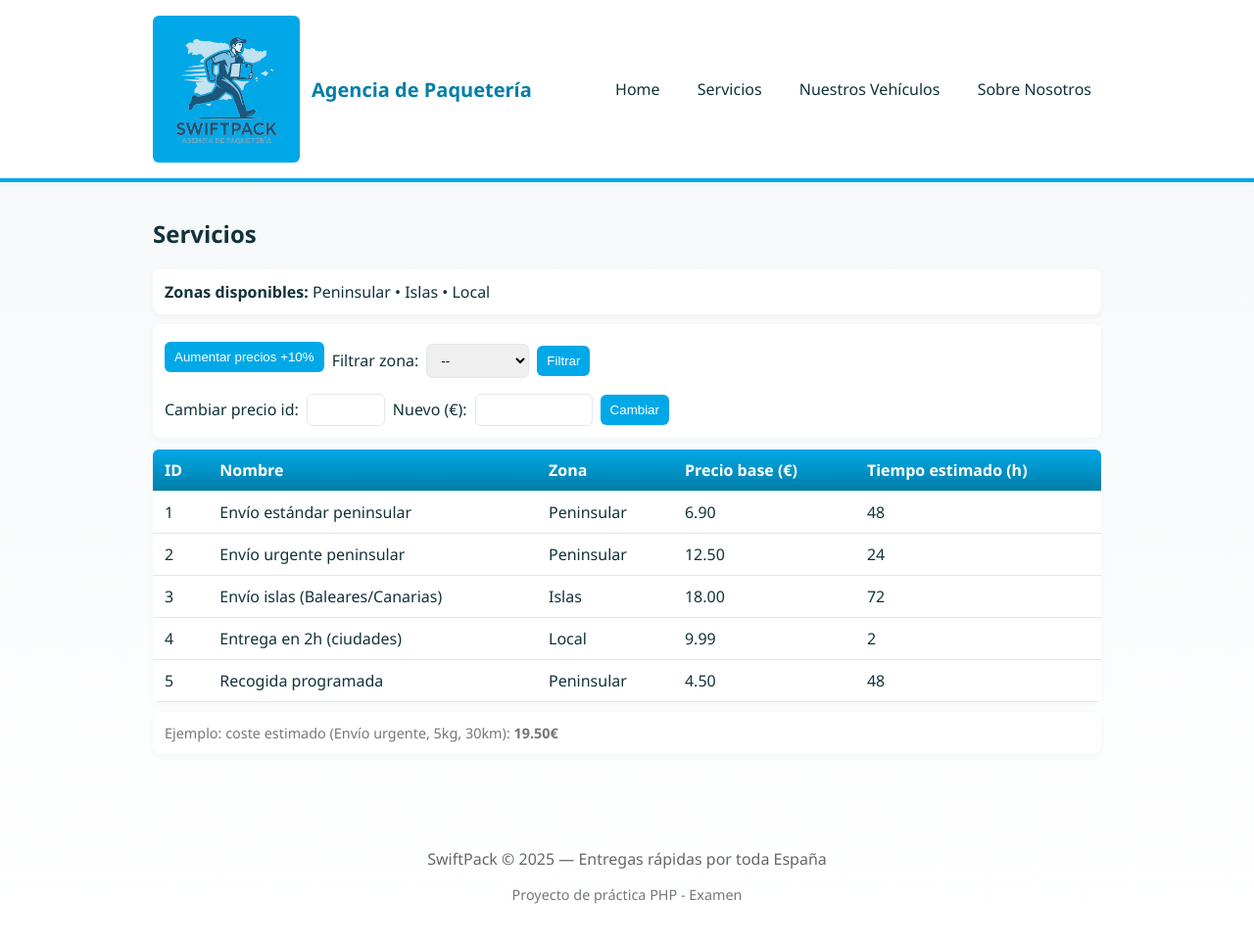
After one commit to IsraelTheBes37/G6_Proyecto_IAWE, a PHP site: page /servicios_vista.php in a window 1280 px wide. The commit adds this page. Shown: the whole page at 98% size. Run offline with PHP 8.4, Linux system fonts and the light colour scheme.

Commit message:
Actualización del proyecto, incluir MVC

```diff
--- a/css/estilo.css
+++ b/css/estilo.css
@@ -1,108 +1,59 @@
-/* Reset básico */
-* {
-    margin: 0;
-    padding: 0;
-    box-sizing: border-box;
+/* css/styles.css - SwiftPack palette: celeste (#00a8e8) + blanco */
+:root{
+  --celeste: #00a8e8;
+  --celeste-dark: #007ea6;
+  --blanco: #ffffff;
+  --gris-claro: #f4f7f9;
+  --gris: #e1e8ee;
+  --texto: #12323a;
 }
 
-body {
-    font-family: "Open Sans", Arial, sans-serif;
-    background-color: #1c1c1c; /* Fondo oscuro estilo juego */
-    color: #f0f0f0;           /* Texto claro para contraste */
-    line-height: 1.6;
-    padding: 20px;
+*{box-sizing:border-box}
+body{
+  font-family: "Segoe UI", Roboto, Arial, sans-serif;
+  margin:0;
+  color:var(--texto);
+  background:linear-gradient(180deg,var(--gris-claro),#fff);
+  -webkit-font-smoothing:antialiased;
 }
+.container{ max-width:1000px; margin:0 auto; padding:16px; }
 
-/* Navegación */
-nav {
-    background-color: #2c2c2c;
-    padding: 10px 20px;
-    border-radius: 5px;
-    margin-bottom: 20px;
+/* header */
+.site-header{ background:var(--blanco); border-bottom:4px solid var(--celeste); box-shadow:0 2px 6px rgba(0,0,0,0.04); }
+.header-inner{ display:flex; align-items:center; justify-content:space-between; }
+.brand{ display:flex; align-items:center; gap:12px; }
+.logo{ width:150px; height:150px; object-fit:contain; border-radius:6px; background:var(--celeste); padding:6px; }
+.brand h1{ margin:0; font-size:20px; color:var(--celeste-dark); }
+
+/* nav */
+.main-nav a{ text-decoration:none; color:var(--texto); margin-left:14px; padding:8px 10px; border-radius:6px; transition:all .15s; }
+.main-nav a:hover{ background:var(--celeste); color:var(--blanco); }
+
+/* hero */
+.hero{ background:linear-gradient(90deg, rgba(0,168,232,0.12), rgba(0,168,232,0.04)); border-radius:8px; padding:18px; margin:16px 0; }
+.hero h2{ color:var(--celeste-dark); margin:0 0 8px 0; }
+.hero p{ margin:0; }
+
+/* table */
+.table{ width:100%; border-collapse:collapse; margin-top:12px; background:var(--blanco); border-radius:6px; overflow:hidden; box-shadow:0 2px 8px rgba(0,0,0,0.03);}
+.table th, .table td{ padding:10px 12px; border-bottom:1px solid var(--gris); text-align:left; }
+.table th{ background:linear-gradient(180deg,var(--celeste),var(--celeste-dark)); color:var(--blanco); }
+
+/* controls */
+.controls{ display:flex; flex-wrap:wrap; gap:8px; margin:12px 0; align-items:center; }
+.controls select, .controls input[type="number"], .controls button{ padding:8px 10px; border:1px solid var(--gris); border-radius:6px; }
+.controls button{ background:var(--celeste); color:var(--blanco); border:none; cursor:pointer; }
+.controls button.secondary{ background:#fff; color:var(--celeste); border:1px solid var(--celeste); }
+
+/* cards */
+.card{ background:var(--blanco); padding:12px; border-radius:8px; box-shadow:0 2px 6px rgba(0,0,0,0.04); margin:10px 0; }
+
+/* footer */
+.site-footer{ padding:14px 0; text-align:center; background:transparent; color:#666; margin-top:24px; }
+.small{ font-size:0.9em; color:#777; }
+
+/* responsive */
+@media (max-width:720px){
+  .header-inner{ flex-direction:column; gap:8px; align-items:flex-start; }
+  .main-nav{ display:flex; gap:8px; flex-wrap:wrap;}
 }
-
-nav a {
-    color: #f0a500; /* Naranja oscuro para enlaces */
-    text-decoration: none;
-    margin-right: 15px;
-    font-weight: bold;
-    transition: color 0.3s;
-}
-
-nav a:hover {
-    color: #00ff00; /* Verde brillante al pasar el mouse */
-}
-
-/* Tablas */
-table {
-    width: 100%;
-    border-collapse: collapse;
-    margin-bottom: 20px;
-    background-color: #2c2c2c;
-    border-radius: 5px;
-    overflow: hidden;
-}
-
-th, td {
-    padding: 10px;
-    text-align: left;
-    border-bottom: 1px solid #444;
-}
-
-th {
-    background-color: #333;
-    color: #f0a500;
-}
-
-td {
-    color: #ddd;
-}
-
-/* Encabezados */
-h2, h3 {
-    color: #f0a500;
-    margin-bottom: 15px;
-}
-
-/* Párrafos */
-p {
-    margin-bottom: 15px;
-}
-
-/* Footer */
-footer {
-    margin-top: 30px;
-    padding: 15px 10px;
-    background-color: #2c2c2c;
-    color: #999;
-    text-align: center;
-    border-radius: 5px;
-}
-
-/* Resaltar filas de tabla al pasar el mouse */
-tr:hover {
-    background-color: #3a3a3a;
-}
-
-/* Pequeños detalles estéticos */
-hr {
-    border: 0;
-    height: 1px;
-    background-color: #444;
-    margin: 20px 0;
-}
-.banner {
-    width: 100%;
-    overflow: hidden; /* evita scroll por la imagen */
-    margin-bottom: 20px;
-}
-
-.banner-img {
-    width: 100%;          /* se adapta al ancho del navegador */
-    max-height: 300px;    /* altura máxima para no tapar contenido */
-    height: auto;
-    display: block;
-    object-fit: cover;    /* recorta si la proporción no coincide */
-    border-radius: 5px;
-    box-shadow: 0 4px 8px rgba(0,0,0,0.5);
-}
--- a/funciones.php
+++ b/funciones.php
@@ -1,95 +1,116 @@
 <?php
+// funciones.php - funciones para Agencia SwiftPack
 
-/* ===========================================================
-   FUNCIONES PARA EQUIPOS
-   =========================================================== */
+// ---------- Funciones de presentación ----------
+function pintarTablaVehiculos($vehiculos) {
+    echo "<table class='table'>";
+    echo "<tr><th>ID</th><th>Tipo</th><th>Matricula</th><th>Capacidad (kg)</th><th>Disponible</th><th>Km Recorridos</th></tr>";
+    foreach ($vehiculos as $v) {
+        echo "<tr>";
+        echo "<td>".htmlspecialchars($v['id'])."</td>";
+        echo "<td>".htmlspecialchars($v['tipo'])."</td>";
+        echo "<td>".htmlspecialchars($v['matricula'])."</td>";
+        echo "<td>".number_format($v['capacidad'],0,',','.')."</td>";
+        echo "<td>".($v['disponible'] ? 'Sí' : 'No')."</td>";
+        echo "<td>".number_format($v['km'],0,',','.')."</td>";
+        echo "</tr>";
+    }
+    echo "</table>";
+}
 
-/**
- * Nombre: mostrarTablaEquipos
- * Propósito: Generar y mostrar una tabla HTML que lista la información detallada
- *            de cada equipo, incluyendo el nombre, país, campeonatos y la lista
- *            de jugadores.
- * Recibe de entrada: Un array bidimensional y asociativo, $equipos.
- * Proporciona de salida: No devuelve un valor (void). Muestra directamente el
- *                        código HTML de la tabla mediante echo.
- */
+function pintarTablaServicios($servicios) {
+    echo "<table class='table'>";
+    echo "<tr><th>ID</th><th>Nombre</th><th>Zona</th><th>Precio base (€)</th><th>Tiempo estimado (h)</th></tr>";
+    foreach ($servicios as $s) {
+        echo "<tr>";
+        echo "<td>".htmlspecialchars($s['id'])."</td>";
+        echo "<td>".htmlspecialchars($s['nombre'])."</td>";
+        echo "<td>".htmlspecialchars($s['zona'])."</td>";
+        echo "<td>".number_format($s['precio'],2,'.','')."</td>";
+        echo "<td>".intval($s['tiempo'])."</td>";
+        echo "</tr>";
+    }
+    echo "</table>";
+}
 
+// ---------- Funciones utilitarias sobre arrays ----------
 
+// Contar vehículos disponibles
+function contarVehiculosDisponibles($vehiculos) {
+    $count = 0;
+    foreach ($vehiculos as $v) {
+        if (!empty($v['disponible'])) $count++;
+    }
+    return $count;
+}
 
-/**
- * Nombre: nombresEnMayusculas
- * Propósito: Recorrer el array de equipos y devolver un nuevo array que contenga
- *            solo los nombres de los equipos transformados a mayúsculas,
- *            y eliminando posibles espacios en blanco.
- * Recibe de entrada: Un array bidimensional y asociativo, $equipos.
- * Proporciona de salida: Un array unidimensional indexado con los nombres de los
- *                         equipos en mayúsculas.
- */
+// Sumar capacidad total
+function capacidadTotal($vehiculos) {
+    $total = 0;
+    foreach ($vehiculos as $v) {
+        $total += floatval($v['capacidad']);
+    }
+    return $total;
+}
 
+// Filtrar vehículos por tipo (ej: 'Furgoneta', 'Moto', 'Furgón')
+function vehiculosPorTipo($vehiculos, $tipo) {
+    $res = [];
+    foreach ($vehiculos as $v) {
+        if ($v['tipo'] === $tipo) $res[] = $v;
+    }
+    return $res;
+}
 
+// Ordenar vehículos por km (asc o desc) - usa uasort para mantener claves
+function ordenarVehiculosPorKm(&$vehiculos, $orden='asc') {
+    uasort($vehiculos, function($a, $b) use ($orden) {
+        if ($a['km'] == $b['km']) return 0;
+        if ($orden === 'asc') return ($a['km'] < $b['km']) ? -1 : 1;
+        return ($a['km'] > $b['km']) ? -1 : 1;
+    });
+}
 
-/**
- * Nombre: equipoNombreMasLargo
- * Propósito: Determinar y devolver el nombre del equipo cuya cadena de caracteres
- *            sea la más larga.
- * Recibe de entrada: Un array bidimensional y asociativo, $equipos.
- * Proporciona de salida: Una cadena (string) que contiene el nombre del equipo
- *                        con la longitud de nombre mayor.
- */
+// Aumentar precio de todos los servicios en porcentaje (ej 10 -> +10%)
+function aumentarPrecioServicios(&$servicios, $porcentaje) {
+    foreach ($servicios as &$s) {
+        $s['precio'] *= (1 + $porcentaje/100);
+    }
+    unset($s);
+}
 
+// Buscar servicio por id devuelve index o null
+function buscarServicioPorId($servicios, $id) {
+    foreach ($servicios as $s) {
+        if ($s['id'] == $id) return $s;
+    }
+    return null;
+}
 
+// Editar el precio de un servicio por id
+function cambiarPrecioServicio(&$servicios, $id, $nuevoPrecio) {
+    foreach ($servicios as &$s) {
+        if ($s['id'] == $id) {
+            $s['precio'] = floatval($nuevoPrecio);
+            return true;
+        }
+    }
+    unset($s);
+    return false;
+}
 
-/**
- * Nombre: jugadoresCapitalizados
- * Propósito: Recorrer el array anidado de jugadores de todos los equipos y
- *            devolver una lista plana donde cada nombre de jugador tenga la
- *            primera letra en mayúscula.
- * Recibe de entrada: Un array bidimensional y asociativo, $equipos, que contiene
- *                    arrays anidados con la clave 'jugadores'.
- * Proporciona de salida: Un array unidimensional indexado con los nombres de
- *                        todos los jugadores, capitalizados.
- */
+// Extraer todas las zonas disponibles (array único)
+function zonasUnicas($servicios) {
+    $zonas = [];
+    foreach ($servicios as $s) $zonas[] = $s['zona'];
+    return array_values(array_unique($zonas));
+}
 
-
-
-/* ===========================
-   FUNCIONES PARA ARMAS
-   =========================== */
-
-/**
- * Nombre: mostrarTablaArmas
- * Propósito: Generar y mostrar una tabla HTML que lista todas las propiedades
- *            de cada arma (nombre, tipo, precio, daño, penetración y cadencia).
- * Recibe de entrada: Un array bidimensional asociativo, $armas.
- * Proporciona de salida: No devuelve un valor (void). Muestra directamente el
- *                        código HTML de la tabla mediante echo.
- */
-
-
-
-/**
- * Nombre: armaMaxPenetracion
- * Propósito: Encontrar y devolver el array asociativo del arma que posee el valor
- *            más alto en la clave 'armadura_pen'. Implementa un algoritmo de
- *            búsqueda de máximo comparando el valor actual con el mejor encontrado
- *            hasta el momento.
- * Recibe de entrada: Un array bidimensional asociativo, $armas.
- * Proporciona de salida: Un array asociativo que representa el registro completo
- *                        del arma con la mayor penetración de armadura.
- */
-
-
-
-/**
- * Nombre: mejorScore
- * Propósito: Calcular un "score" de efectividad para cada arma basándose en una
- *            fórmula que combina sus estadísticas divididas por su precio. Devuelve
- *            el array del arma con el mejor score.
- * Recibe de entrada: Un array bidimensional asociativo, $armas.
- * Proporciona de salida: Un array asociativo que representa el registro completo
- *                        del arma con el mejor score calculado.
- */
-
-
-
+// Calcular coste estimado de envío según servicio, peso y distancia (ejemplo de uso)
+function estimarCoste($servicio, $pesoKg, $km) {
+    // fórmula simple: precio base + 0.5€/kg + 0.15€/km
+    $base = floatval($servicio['precio']);
+    $coste = $base + (0.5 * $pesoKg) + (0.15 * $km);
+    return $coste;
+}
 ?>
--- a/includes/cabecera.php
+++ b/includes/cabecera.php
@@ -1,20 +1,27 @@
-<!DOCTYPE html>
+<?php
+// includes/cabecera.php
+?>
+<!doctype html>
 <html lang="es">
 <head>
-    <meta charset="UTF-8">
-    <title>Counter-Strike Info Center</title>
+    <meta charset="utf-8"/>
+    <title>SwiftPack - Agencia de Paquetería</title>
+    <meta name="viewport" content="width=device-width,initial-scale=1">
     <link rel="stylesheet" href="css/estilo.css">
 </head>
 <body>
-
-<div class="banner">
-    <img src="images/track.png" alt="Counter-Strike Banner" class="banner-img">
-</div>
-
-<nav>
-    <a href="index.php">Inicio</a>
-    <a href="equipos.php">Servicios</a>
-    <a href="armas.php">Nuestros Vehículos</a>
-    <a href="armas.php">Acerca de nosotros</a>
-</nav>
-<hr>
+<header class="site-header">
+    <div class="container header-inner">
+        <div class="brand">
+            <img src="images/Copilot_logo.png" alt="SwiftPack" class="logo">
+            <h1>Agencia de Paquetería</h1>
+        </div>
+        <nav class="main-nav">
+            <a href="home_vista.php">Home</a>
+            <a href="servicios_vista.php">Servicios</a>
+            <a href="vehiculos_vista.php">Nuestros Vehículos</a>
+            <a href="acerca_vista.php">Sobre Nosotros</a>
+        </nav>
+    </div>
+</header>
+<main class="container">
--- a/includes/pie.php
+++ b/includes/pie.php
@@ -1,6 +1,12 @@
-<hr>
-<footer>
-    <p>Counter-Strike Info Center &copy; 2025</p>
+<?php
+// includes/pie.php
+?>
+</main>
+<footer class="site-footer">
+    <div class="container">
+        <p>SwiftPack &copy; <?= date('Y') ?> — Entregas rápidas por toda España</p>
+        <p class="small">Proyecto de práctica PHP - Examen</p>
+    </div>
 </footer>
 </body>
 </html>
--- a/login.php
+++ b/login_vista.php
@@ -33,7 +33,7 @@
             <label for="clave">Clave:</label>
             <input type="password" id="clave" name="clave" required><br><br>
 
-            <input type="submit" value="Iniciar Sesión">
+            <input type="submit" name="inicio_sesion" value="Iniciar Sesión">
         </form>
     </body>
 </html>
--- /dev/null
+++ b/servicios_vista.php
@@ -0,0 +1,68 @@
+<?php
+include("includes/cabecera.php");
+include("funciones.php");
+
+// datos servicios
+$servicios = [
+    ["id"=>1,"nombre"=>"Envío estándar peninsular","zona"=>"Peninsular","precio"=>6.90,"tiempo"=>48],
+    ["id"=>2,"nombre"=>"Envío urgente peninsular","zona"=>"Peninsular","precio"=>12.50,"tiempo"=>24],
+    ["id"=>3,"nombre"=>"Envío islas (Baleares/Canarias)","zona"=>"Islas","precio"=>18.00,"tiempo"=>72],
+    ["id"=>4,"nombre"=>"Entrega en 2h (ciudades)","zona"=>"Local","precio"=>9.99,"tiempo"=>2],
+    ["id"=>5,"nombre"=>"Recogida programada","zona"=>"Peninsular","precio"=>4.50,"tiempo"=>48],
+];
+
+// acciones: aumentar precio global (+10%), cambiar precio individual
+if (isset($_GET['accion'])) {
+    if ($_GET['accion'] === 'aumentar') {
+        aumentarPrecioServicios($servicios, 10);
+    } elseif ($_GET['accion'] === 'cambiar' && isset($_GET['id'], $_GET['nuevo'])) {
+        cambiarPrecioServicio($servicios, intval($_GET['id']), floatval($_GET['nuevo']));
+    } elseif ($_GET['accion'] === 'filtrar_zona' && isset($_GET['zona'])) {
+        $zona = $_GET['zona'];
+        $servicios = array_filter($servicios, fn($s)=> $s['zona'] === $zona);
+    }
+}
+
+// mostrar
+echo "<h2>Servicios</h2>";
+echo "<div class='card'>";
+echo "<strong>Zonas disponibles:</strong> ";
+$zonas = zonasUnicas($servicios);
+echo implode(" • ", $zonas);
+echo "</div>";
+
+// controles
+echo "<div class='controls card'>";
+echo "<form method='get' style='display:flex; gap:8px; align-items:center;'>";
+echo "<button name='accion' value='aumentar'>Aumentar precios +10%</button>";
+echo "</form>";
+
+echo "<form method='get' style='display:flex; gap:8px; align-items:center; margin-top:8px;'>";
+echo "<label>Filtrar zona:</label>";
+echo "<select name='zona'>";
+echo "<option value=''>--</option>";
+foreach ($zonas as $z) echo "<option value='".htmlspecialchars($z)."'>".htmlspecialchars($z)."</option>";
+echo "</select>";
+echo "<button name='accion' value='filtrar_zona'>Filtrar</button>";
+echo "</form>";
+
+echo "<form method='get' style='display:flex; gap:8px; align-items:center; margin-top:8px;'>";
+echo "Cambiar precio id: <input type='number' name='id' style='width:80px'>";
+echo " Nuevo (€): <input step='0.01' type='number' name='nuevo' style='width:120px'>";
+echo "<button name='accion' value='cambiar'>Cambiar</button>";
+echo "</form>";
+
+echo "</div>";
+
+// tabla servicios
+pintarTablaServicios($servicios);
+
+// cálculo ejemplo de coste estimado (usar servicio id=2, peso 5kg, 30km)
+$serv = buscarServicioPorId($servicios, 2);
+if ($serv) {
+    $coste = estimarCoste($serv, 5, 30);
+    echo "<div class='card small'>Ejemplo: coste estimado (Envío urgente, 5kg, 30km): <strong>".number_format($coste,2,'.','')."€</strong></div>";
+}
+
+include("includes/pie.php");
+?>
```
Also changed, not shown: acerca_vista.php (added, +14 -0 lines), home_vista.php (added, +28 -0 lines), index.php (+8 -5 lines), servicios.php (deleted, +0 -7 lines), transportes.php (deleted, +0 -7 lines), vehiculos_vista.php (added, +57 -0 lines), images/Copilot_logo.png (added), registro_vista.php (renamed from registro.php).
